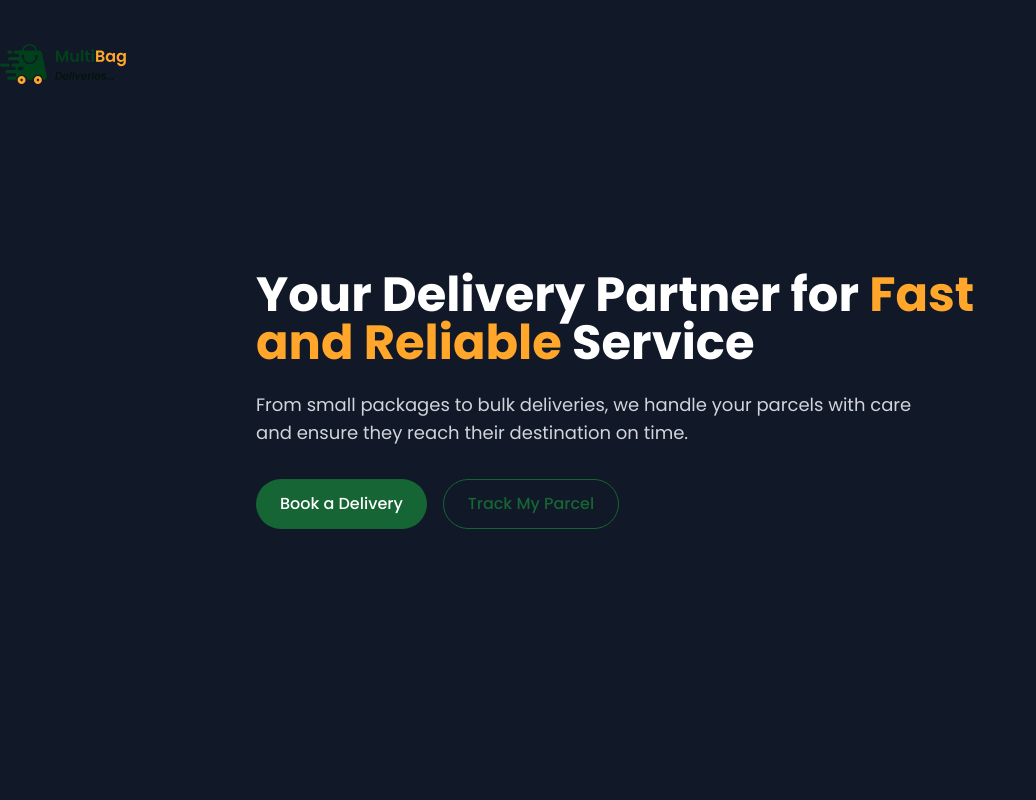
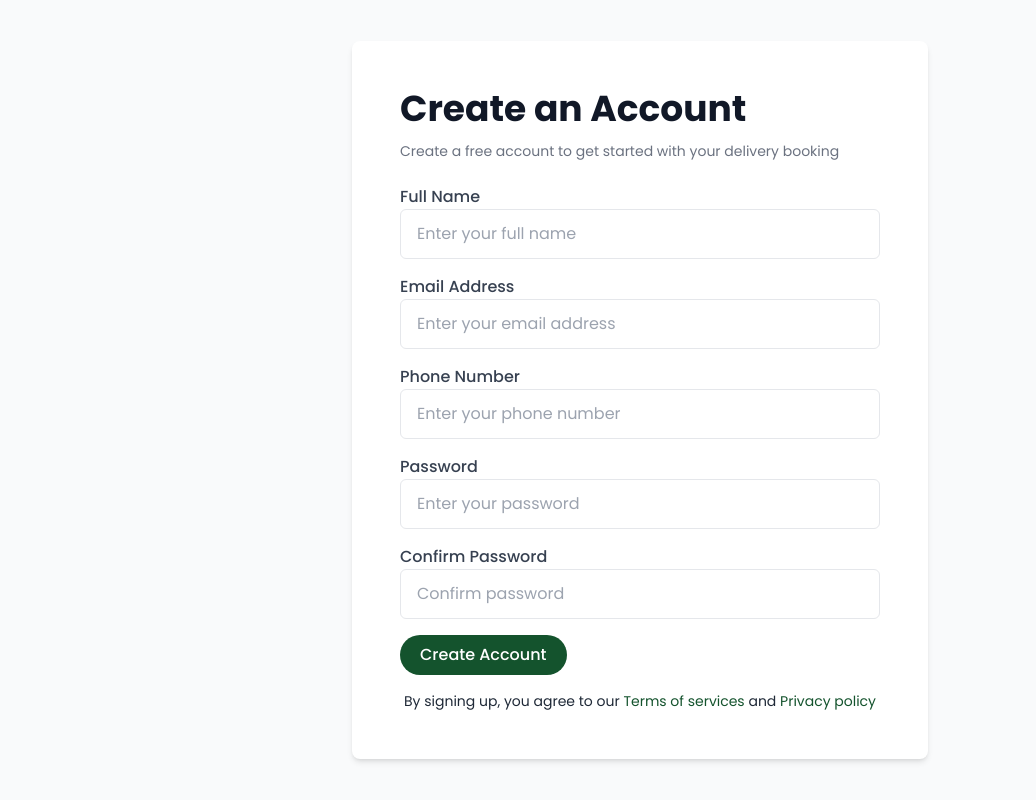
Before and after one commit to SmartApproaches/Multi-Bag-Deliveries, a React (Vite) app: page / in a window 1280 px wide. Shown: the whole page, without its empty margins (0-1036 px from the left). Built offline with nearby package versions, Linux system fonts and the light colour scheme.

Commit message:
added create account

```diff
--- a/src/App.jsx
+++ b/src/App.jsx
@@ -1,17 +1,11 @@
-import "./App.css";
-import { BrowserRouter as Router, Routes, Route } from "react-router";
-import Home from "./pages/home";
+import CreateAccount from "./components/CreateAccount";
 
-function App() {
+ function App () {
   return (
     <>
-      <Router>
-        <Routes>
-          <Route path="/" element={<Home />} />
-        </Routes>
-      </Router>
+    <CreateAccount />
     </>
-  );
+  )
 }
 
 export default App;
--- /dev/null
+++ b/src/components/CreateAccount.jsx
@@ -0,0 +1,110 @@
+import { useState } from "react";
+
+
+export default function CreateAccount() {
+
+  const [form, setForm] = useState({
+    fullname: "",
+    email:"",
+    phone:"",
+    password:"",
+    confirmPassword:"",
+  });
+
+  const handleChange = (e) => {
+  const { name, value } = e.target;
+  setForm(prev => ({ ...prev, [name]: value }));
+};
+
+  const handleSubmit = (e) => {
+    e.preventDefault();
+  };
+
+  return (
+    <div className="min-h-screen  bg-[#eef3f0] flex items-center justify-center bg-gray-50 px-7">
+      <div className="w-full max-w-md lg:max-w-xl bg-white rounded-lg shadow-md p-6 sm:p-8 lg:p-12 ">
+        <h1 className="lg:text-4xl font-bold text-gray-900"> Create an Account</h1>
+
+        <p className="text-sm text-gray-500 mt-3"> Create a free account to get started with your delivery booking</p>
+
+        <form onSubmit={handleSubmit} className="mt-6 space-y-4">
+            <div >
+          <label className=" text-sm font-medium lg:text-base text-gray-700 mb-1"> Full Name</label>
+          <input
+            type="text"
+            name="fullname"
+            placeholder="Enter your full name"
+            value={form.fullname}
+            onChange={handleChange}
+            className="w-full rounded-md px-4 py-3 text-m border"
+          />
+
+          </div>
+
+          <div>
+          <label className="text-sm font-medium lg:text-base text-gray-700 mb-1"> Email Address</label>
+          <input
+            type="email"
+            name="email"
+            placeholder="Enter your email address"
+            value={form.email}
+            onChange={handleChange}
+             className="w-full rounded-md px-4 py-3 text-m border"
+          />
+
+          </div>
+
+
+
+          <div>
+          <label className="text-sm font-medium lg:text-base text-gray-700 mb-1"> Phone Number</label>
+          <input
+            type="tel"
+            name="phone"
+            placeholder="Enter your phone number"
+            value={form.phone}
+            onChange={handleChange}
+             className="w-full rounded-md px-4 py-3 text-m border"
+          />
+
+          </div>
+
+
+           <div>
+          <label className="text-sm font-medium lg:text-base text-gray-700 mb-1"> Password</label>
+          <input
+            type="password"
+            name="password"
+            placeholder="Enter your password"
+            value={form.password}
+            onChange={handleChange}
+             className="w-full rounded-md px-4 py-3 text-m border"
+          />
+
+          </div>
+
+        <div>
+          <label className=" text-sm font-medium lg:text-base text-gray-700 mb-1"> Confirm Password</label>
+          <input
+            type="password"
+            name="confirmPassword"
+            placeholder="Confirm password"
+            value={form.confirmPassword}
+            onChange={handleChange}
+             className="w-full rounded-md px-4 py-3 text-m border"
+          />
+
+          </div>
+
+         <button type="submit" className="bg-primary bg-green-900 font-medium py-2 px-5 rounded-full mb-3 text-white"> Create Account</button>
+        </form>
+
+        <p className="text-sm text-gray-800 text-center mt-4">
+            By signing up, you agree to our {" "}
+            <span> <a href="#" className="text-green-900"> Terms of services</a></span>{" "} and{" "}
+            <span> <a href="#" className="text-green-900"> Privacy policy</a></span>
+        </p>
+      </div>
+    </div>
+  );
+};
```
Also changed, not shown: package.json (+6 -1 lines), 1 other file (tests, documents, lock files or other folders).
